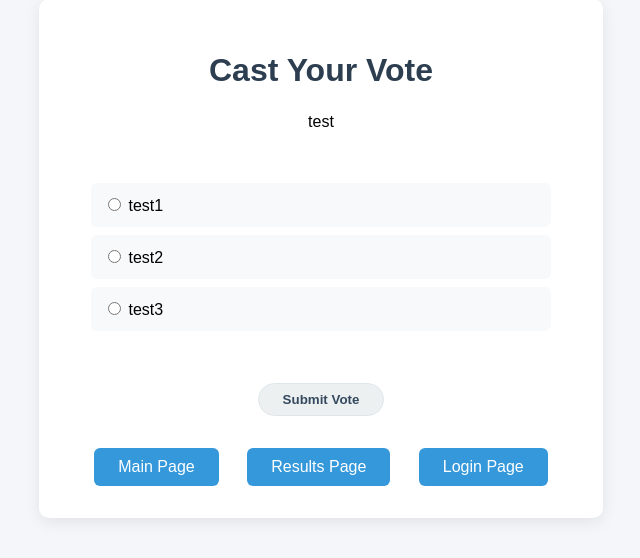
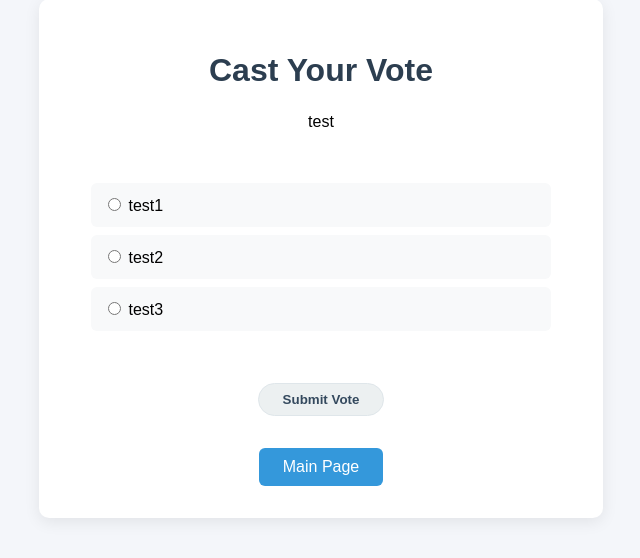
Before and after one commit to Solgeee/Informatik-Projekt, a Django app: page /main/vote/1/ in a window 1280 px wide. Shown: the part 181-739 px from the top of the page, without its empty margins (319-959 px from the left). Run offline with Django 5.2, Linux system fonts and the light colour scheme; a user stored in the database is signed in; data comes from the database, SQL or seed files in the repository; both versions use the stored data as it was after the commit.

Commit message:
removed unnecessary buttons on vote page

```diff
--- a/main/templates/main/vote.html
+++ b/main/templates/main/vote.html
@@ -120,8 +120,6 @@
 
         <div class="nav-links">
             <a href="http://127.0.0.1:8000/main/">Main Page</a>
-            <a href="{% url 'results' poll.id %}">Results Page</a>
-            <a href="http://127.0.0.1:8000/main/login/">Login Page</a>
         </div>
     </div>
 </body>
```
Also changed, not shown: db.sqlite3.
